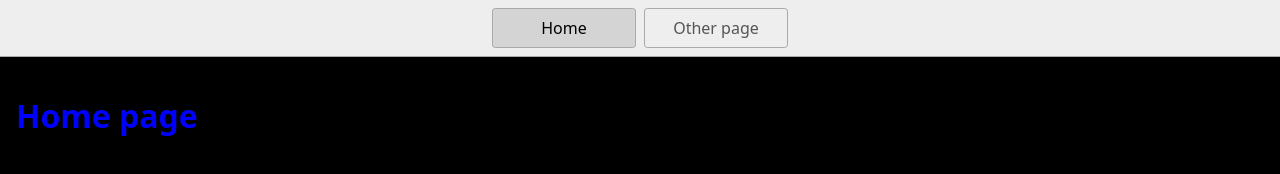
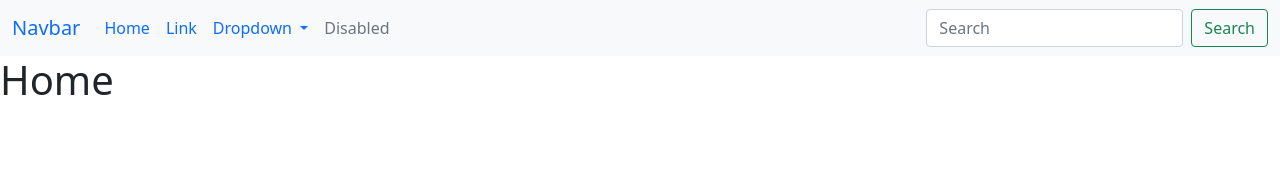
Before and after one commit to CamJNicholson/Level-3-ICT, a plain HTML site: page index.html in a window 1280 px wide. Drawn offline with nearby package versions, Linux system fonts and the light colour scheme.

Commit message:
2 files modified

```diff
--- a/index.html
+++ b/index.html
@@ -4,20 +4,52 @@
     <title>Home</title>
     <meta charset="UTF-8" />
     <meta name="viewport" content="width=device-width" />
+    <link href="https://cdn.jsdelivr.net/npm/bootstrap@5.0.2/dist/css/bootstrap.min.css" rel="stylesheet" integrity="sha384-EVSTQN3/azprG1Anm3QDgpJLIm9Nao0Yz1ztcQTwFspd3yD65VohhpuuCOmLASjC" crossorigin="anonymous"> <script src="https://cdn.jsdelivr.net/npm/bootstrap@5.0.2/dist/js/bootstrap.bundle.min.js" integrity="sha384-MrcW6ZMFYlzcLA8Nl+NtUVF0sA7MsXsP1UyJoMp4YLEuNSfAP+JcXn/tWtIaxVXM" crossorigin="anonymous"></script>
     <!--
       Need a visual blank slate?
       Remove all code in `styles.css`!
     -->
-    <link rel="stylesheet" href="styles.css" />
-    <script type="module" src="script.js"></script>
+
   </head>
   <body>
-    <nav>
-      <a href="/" aria-current="page">Home</a>
-      <a href="/page2.html">Other page</a>
-    </nav>
+  <nav class="navbar navbar-expand-lg bg-light">
+  <div class="container-fluid">
+    <a class="navbar-brand" href="#">Navbar</a>
+    <button class="navbar-toggler" type="button" data-bs-toggle="collapse" data-bs-target="#navbarSupportedContent" aria-controls="navbarSupportedContent" aria-expanded="false" aria-label="Toggle navigation">
+      <span class="navbar-toggler-icon"></span>
+    </button>
+    <div class="collapse navbar-collapse" id="navbarSupportedContent">
+      <ul class="navbar-nav me-auto mb-2 mb-lg-0">
+        <li class="nav-item">
+          <a class="nav-link active" aria-current="page" href="#">Home</a>
+        </li>
+        <li class="nav-item">
+          <a class="nav-link" href="#">Link</a>
+        </li>
+        <li class="nav-item dropdown">
+          <a class="nav-link dropdown-toggle" href="#" role="button" data-bs-toggle="dropdown" aria-expanded="false">
+            Dropdown
+          </a>
+          <ul class="dropdown-menu">
+            <li><a class="dropdown-item" href="#">Action</a></li>
+            <li><a class="dropdown-item" href="#">Another action</a></li>
+            <li><hr class="dropdown-divider"></li>
+            <li><a class="dropdown-item" href="#">Something else here</a></li>
+          </ul>
+        </li>
+        <li class="nav-item">
+          <a class="nav-link disabled">Disabled</a>
+        </li>
+      </ul>
+      <form class="d-flex" role="search">
+        <input class="form-control me-2" type="search" placeholder="Search" aria-label="Search">
+        <button class="btn btn-outline-success" type="submit">Search</button>
+      </form>
+    </div>
+  </div>
+</nav>
     <main>
-      <h1>Home page</h1>
+      <h1>Home</h1>
     </main>
   </body>
 </html>
--- a/styles.css
+++ b/styles.css
@@ -16,8 +16,8 @@ nav {
   justify-content: center;
   padding: 0.5rem;
   gap: 0.5rem;
-  border-bottom: solid 1px #aaa;
-  background-color: #eee;
+  border-bottom: solid 1px rgb(255, 11, 11);
+  background-color: rgb(36, 36, 36);
 }
 
 nav a {
@@ -42,7 +42,7 @@ main {
 
 h1 {
   font-weight: bold;
-  style="text-align: right;
+  text-align: center;
   font-size: 1.5rem;
   color: blue;
 
```
